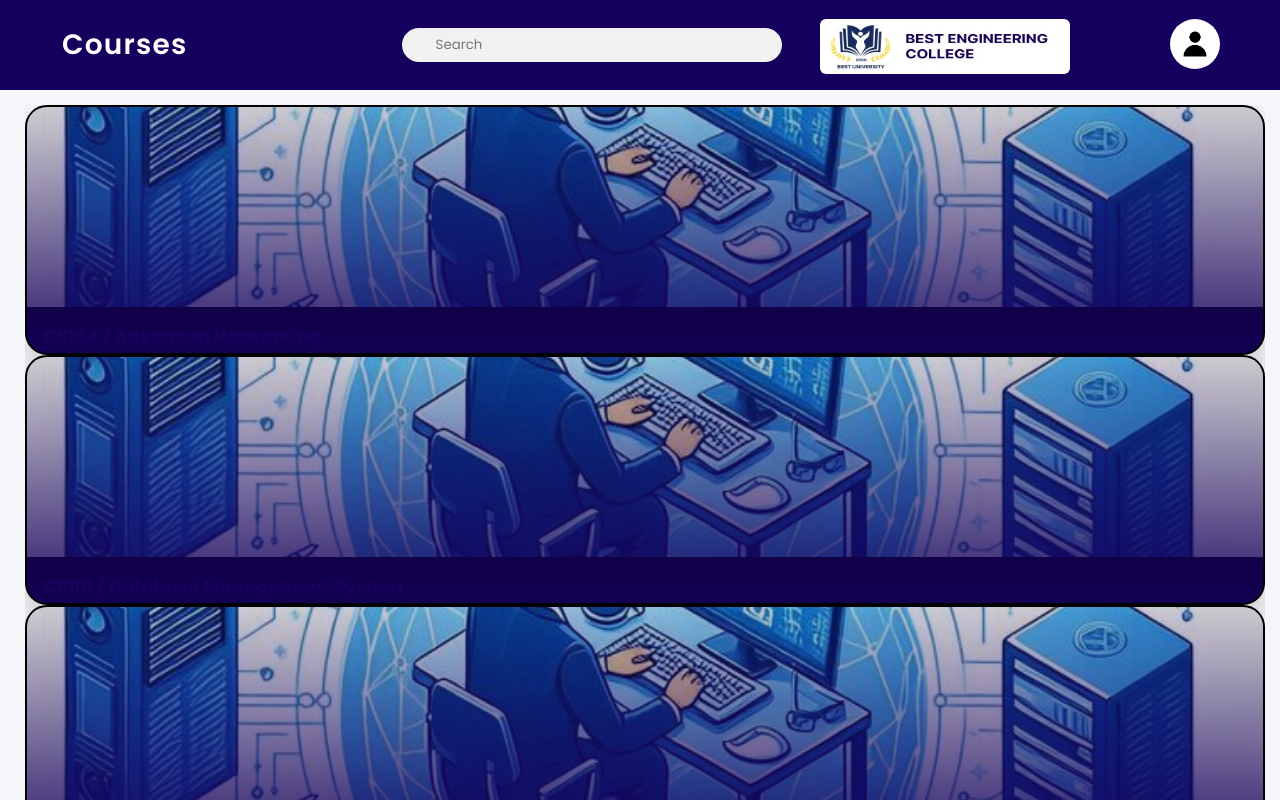
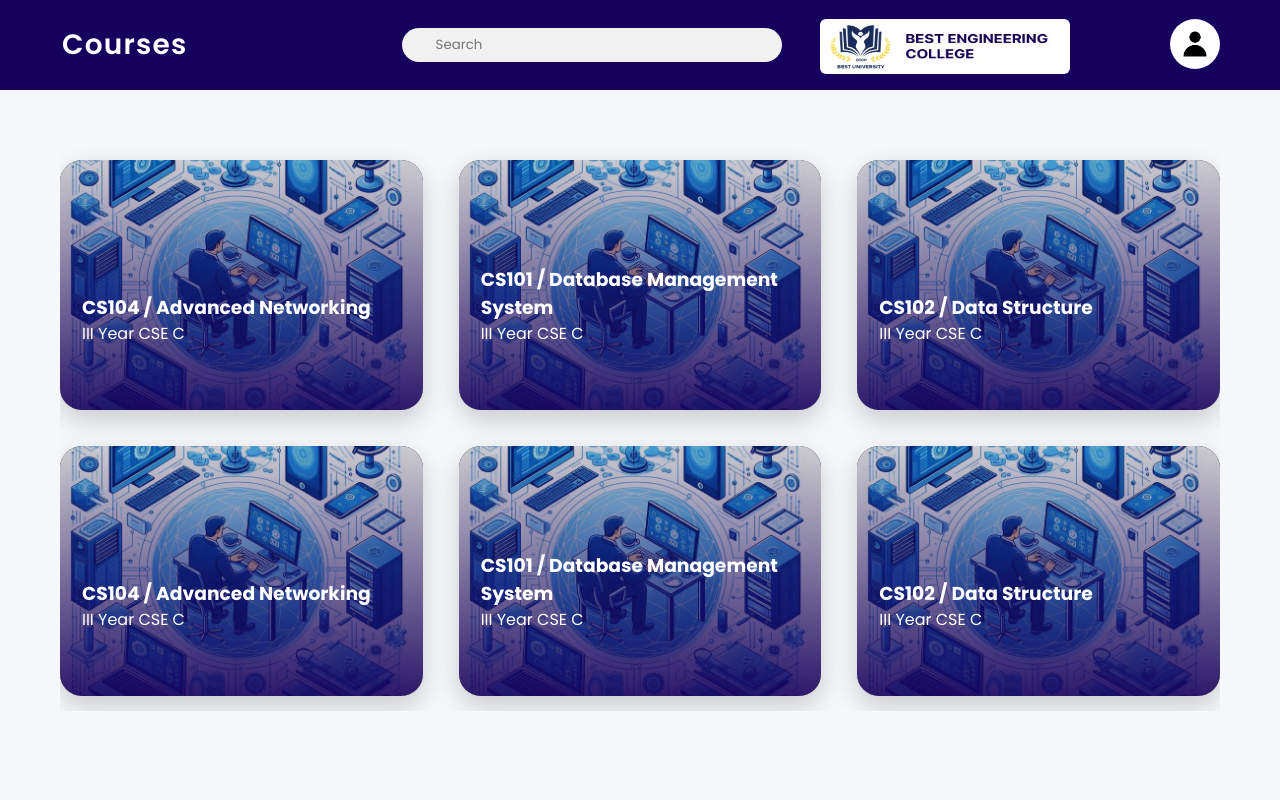
Before and after one commit to University-Management-Portal/Front_end, a React (Vite) app in the folder ums/: page /staff-courses in a window 1280 px wide. Shown: the top 800 px of the page. Built offline with nearby package versions, Linux system fonts and the light colour scheme; some icons are missing.

Commit message:
small changes

```diff
--- a/ums/src/Components/Staff/Schedule.css
+++ b/ums/src/Components/Staff/Schedule.css
@@ -35,6 +35,17 @@
   transform: translateY(0) scale(1);
   transition: transform 0.25s ease, box-shadow 0.25s ease;
   position: relative;
+
+  font-size: 27px;
+  font-weight: 600;
+  letter-spacing: 1px;
+  margin: 0;
+}
+
+.row-nav-page a {
+  text-decoration: none;
+  color: inherit;
+
 }
 
 .row-nav-page:hover {
@@ -53,10 +64,3 @@
   position: relative;
   z-index: 51;
 }
-
-.ti {
-  font-size: 27px;
-  font-weight: 600;
-  letter-spacing: 1px;
-  margin: 0;
-}
--- a/ums/src/Components/Staff/Schedule.jsx
+++ b/ums/src/Components/Staff/Schedule.jsx
@@ -6,18 +6,11 @@ export default function Schedule() {
   return (
 
     <div className="div-schedule">
+      <a href="./uploads/timetable.pdf" target="_blank" rel="noopener noreferrer" className="btn view">
       <div className="row-nav-page">
-        <p className="ti">Time Table</p>
-        <div className="btn-group">
-          <a href="./uploads/timetable.pdf" target="_blank" rel="noopener noreferrer" className="btn view">
-            <FaEye /> View
-          </a>
-
-          <a href="./uploads/timetable.pdf" download className="btn download">
-            <FaDownload /> Download
-          </a>
-        </div>
+        <p>Time Table</p>
       </div>
+      </a>
 
 
       <div className="row-nav-page">
--- a/ums/src/Components/Staff/StaffCourse.jsx
+++ b/ums/src/Components/Staff/StaffCourse.jsx
@@ -20,23 +20,19 @@ export default function StaffCourse() {
 
 
   return (
-    <div className="page">
+  <div className="page">
+    <div className='course-containers'>
   {courses.map((course, index) => (
-    <div
-      className="course-card"
-      key={index}
-      onClick={() => handleClick(course)}
-    >
-      <div className="card-image">
+    <div className="course-cart" key={index} onClick={() => handleClick(course)}>
         <img src={course.image} alt={course.sub} />
-      </div>
 
       <div className="card-content">
           <h3>{course.sub}</h3>
-        <p className="dept">{course.dept}</p>
+          <p>{course.dept}</p>
       </div>
     </div>
   ))}
+  </div>
 </div>
 
   )
--- a/ums/src/Components/Staff/StaffCourses.css
+++ b/ums/src/Components/Staff/StaffCourses.css
@@ -1,51 +1,65 @@
-* {
-  margin: 0;
-  padding: 0;
-  font-family: "Poppins", sans-serif;
-  box-sizing: border-box;
+.page {
+  padding: 40px;
+  min-height: calc(100vh - 90px);
+  background: #f6f7fb;
 }
 
-body {
-  background-color: #eae6e6;
-  overflow: hidden;
-  padding: 10px 5px 10px;
-  min-height: 100vh;
+.course-containers {
+  display: grid;
+  grid-template-columns: repeat(3, 1fr);
+  gap: 36px;
+  padding-top: 15px;
+  padding-bottom: 15px;
 }
 
-.course-card{
-  border: 2px solid #000;
-  border-radius: 8px;
+.course-cart {
+  position: relative;
+  height: 250px;
+  border-radius: 22px;
   overflow: hidden;
-  background: #fff;
+  cursor: pointer;
+  background: #000;
+  box-shadow: 0 10px 26px rgba(0, 0, 0, 0.18);
+  transition: transform 0.3s ease, box-shadow 0.3s ease;
 }
 
-.card-image{
-  width: 100%;
-  height: 200px;
+.course-cart:hover {
+  transform: translateY(-8px);
+  box-shadow: 0 18px 36px rgba(0, 0, 0, 0.3);
 }
 
-.card-image img{
+.course-cart img {
   width: 100%;
   height: 100%;
   object-fit: cover;
   display: block;
 }
 
-/* bottom white content box */
-.card-content{
-  border-top: 2px solid #000;
-  padding: 14px 16px;
+.course-cart::after {
+  content: "";
+  position: absolute;
+  inset: 0;
+  background: linear-gradient(
+    to top,
+    rgba(22, 0, 93, 0.9),
+    rgba(22, 0, 93, 0.2)
+  );
 }
 
-.card-content h3{
-  font-size: 18px;
-  font-weight: 700;
-  color: #0b1d4d;
+
+.card-content {
+  position: absolute;
+  z-index: 2;
+  color: #fff;
+  padding: 0 22px;
 }
 
-.dept{
-  margin-top: 6px;
-  font-size: 15px;
+.card-content {
+ bottom: 64px;
+}
+
+.course-header p {
+  font-size: 24px;
   font-weight: 700;
-  color: #0b1d4d;
+  margin: 0;
 }
```
